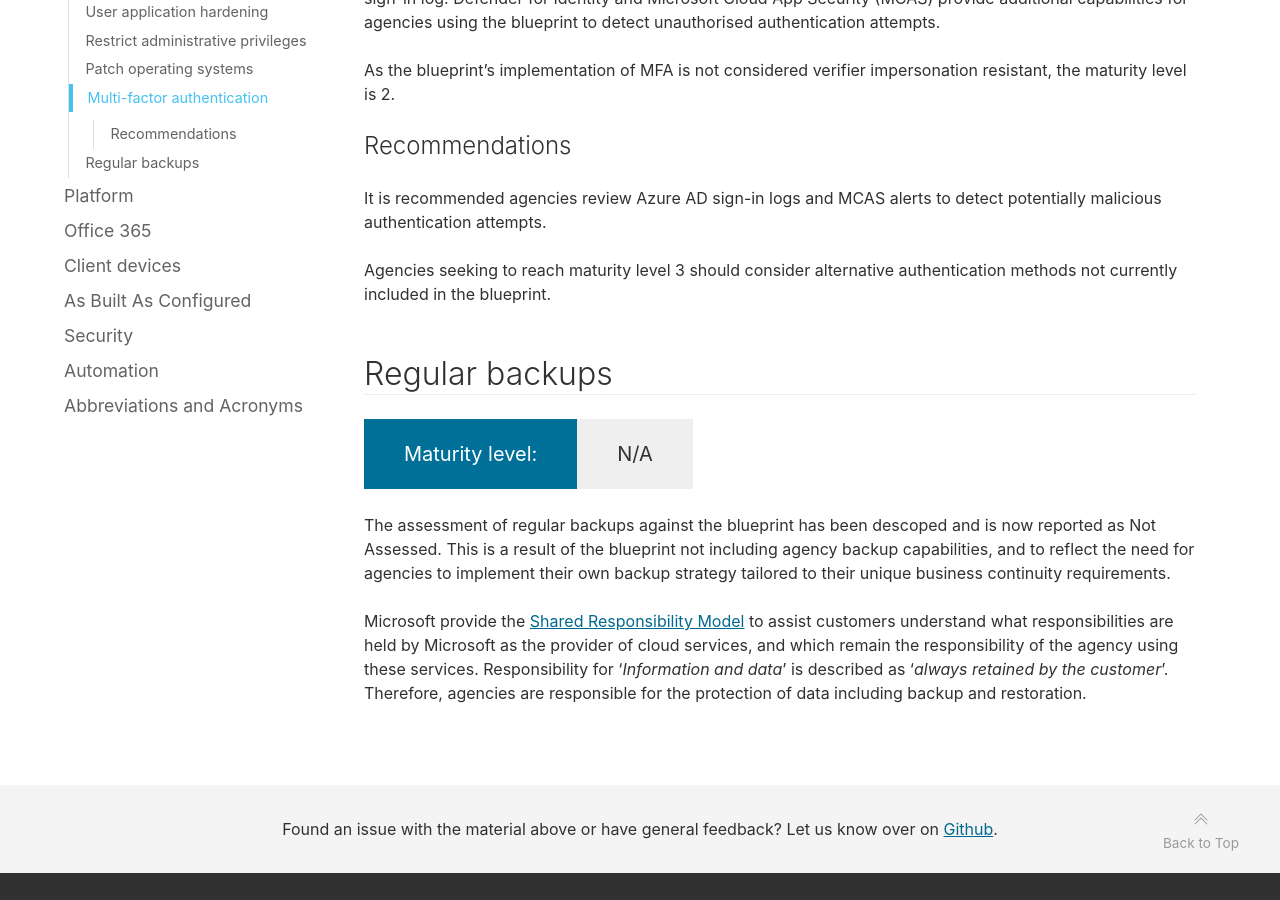
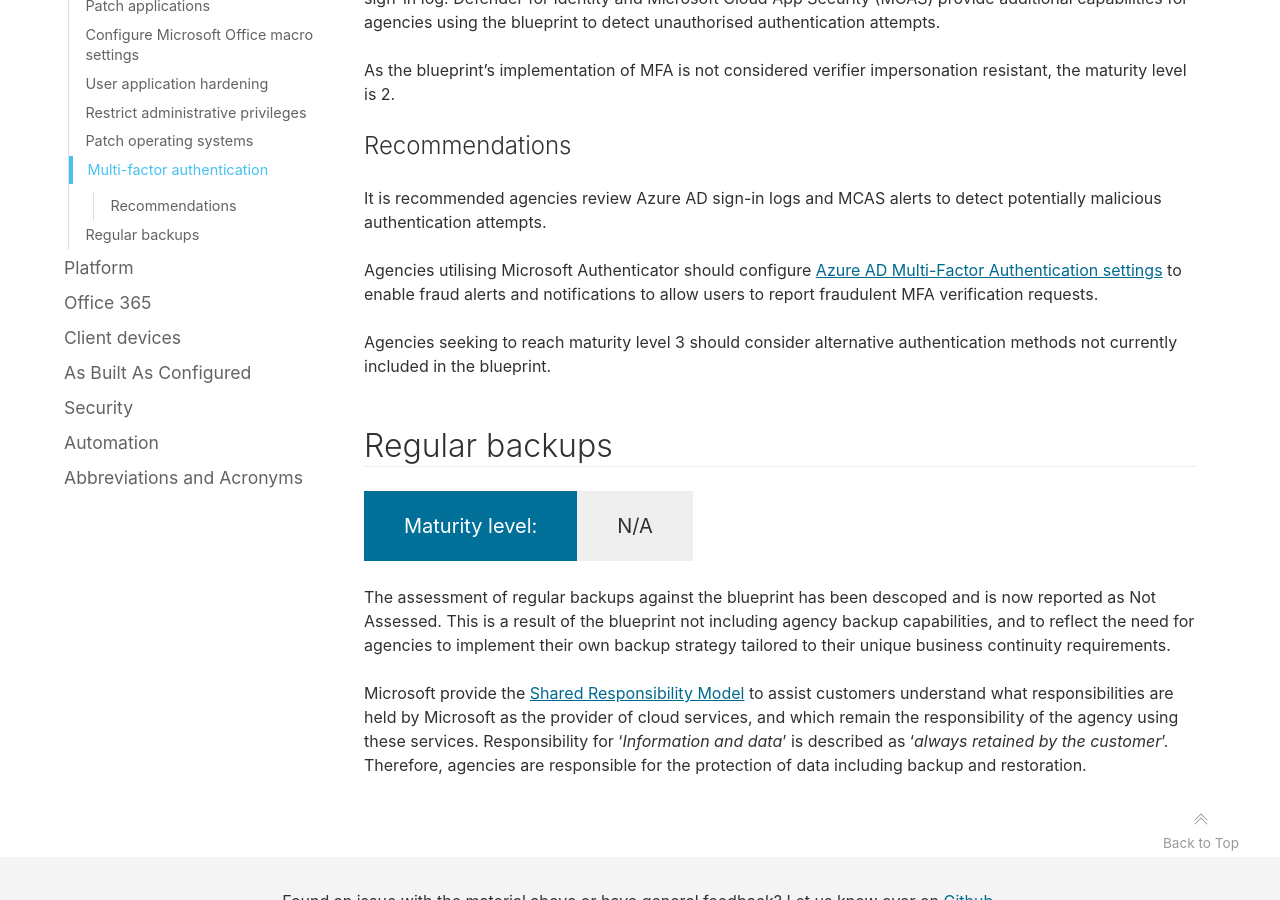
Before and after one commit to ASD-Blueprint/desktop.gov.au, a Jekyll site: the page built from blueprint/essential-eight-maturity.md, in a window 1280 px wide and 900 px high, scrolled down 8287 px. Built offline with Jekyll 4.4.1, drawn with Linux system fonts in a browser that asks for light colours; comment, search, counter and statistics services are not loaded; some of the changed text lies outside the part shown.

Commit message:
Enable fraud alerts and notifications
Enable fraud alerts and notifications for Microsoft Authenticator. "MFA fatigue attacks" have seen an increase in popularity recently. Some high profile breaches have been the result of them. The default configuration of an Azure AD tenant is such that an attacker who has phished a user's credentials can make an unlimited number of MFA push requests until the victim simply gives in. Even stopping short of an MFA fatigue attack, it may not occur to a user that an unsolicited prompt is indicative of their password being compromised.

```diff
--- a/blueprint/essential-eight-maturity.md
+++ b/blueprint/essential-eight-maturity.md
@@ -199,6 +199,8 @@
 
 It is recommended agencies review Azure AD sign-in logs and MCAS alerts to detect potentially malicious authentication attempts.
 
+Agencies utilising Microsoft Authenticator should configure [Azure AD Multi-Factor Authentication settings](https://learn.microsoft.com/en-us/azure/active-directory/authentication/howto-mfa-mfasettings) to enable fraud alerts and notifications to allow users to report fraudulent MFA verification requests.
+
 Agencies seeking to reach maturity level 3 should consider alternative authentication methods not currently included in the blueprint.
 
 ## Regular backups
```
